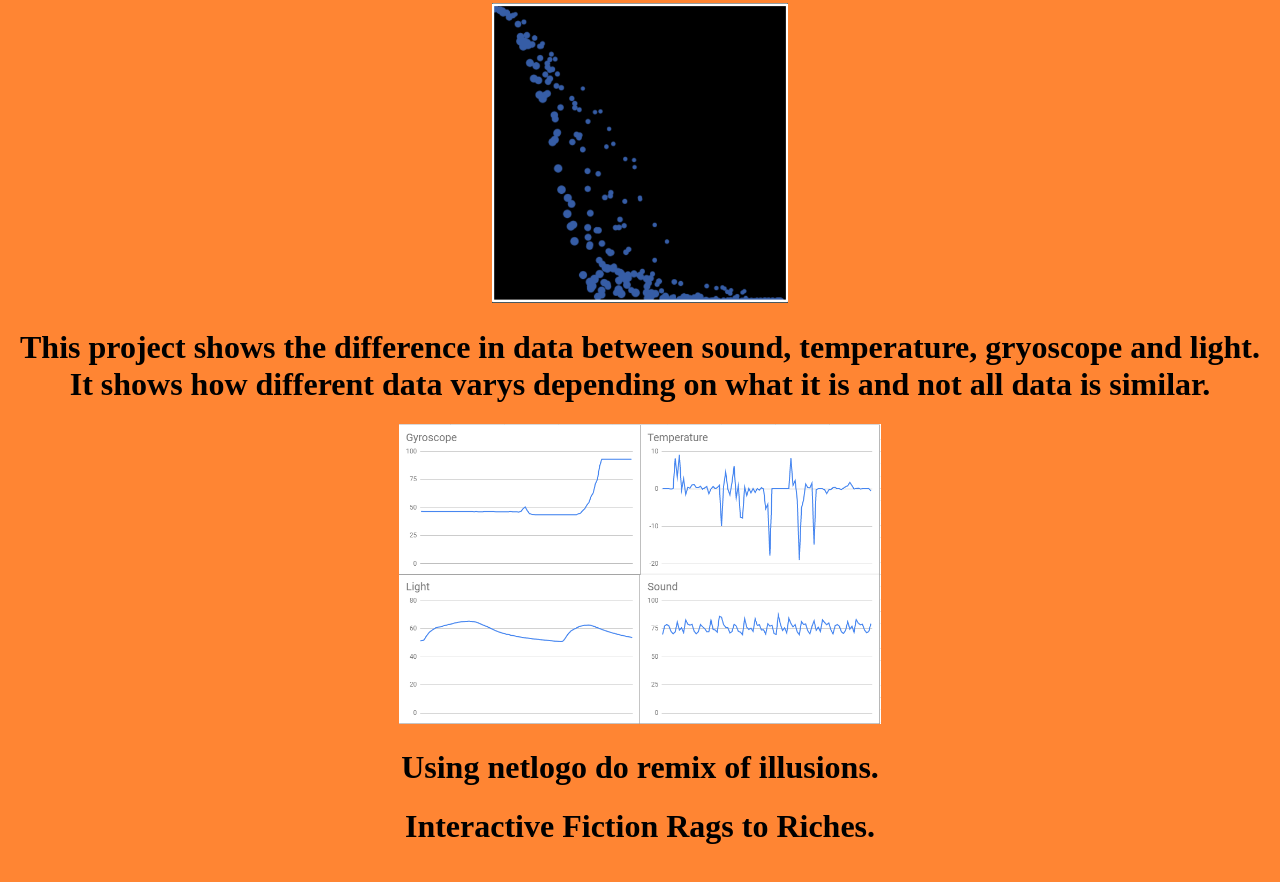
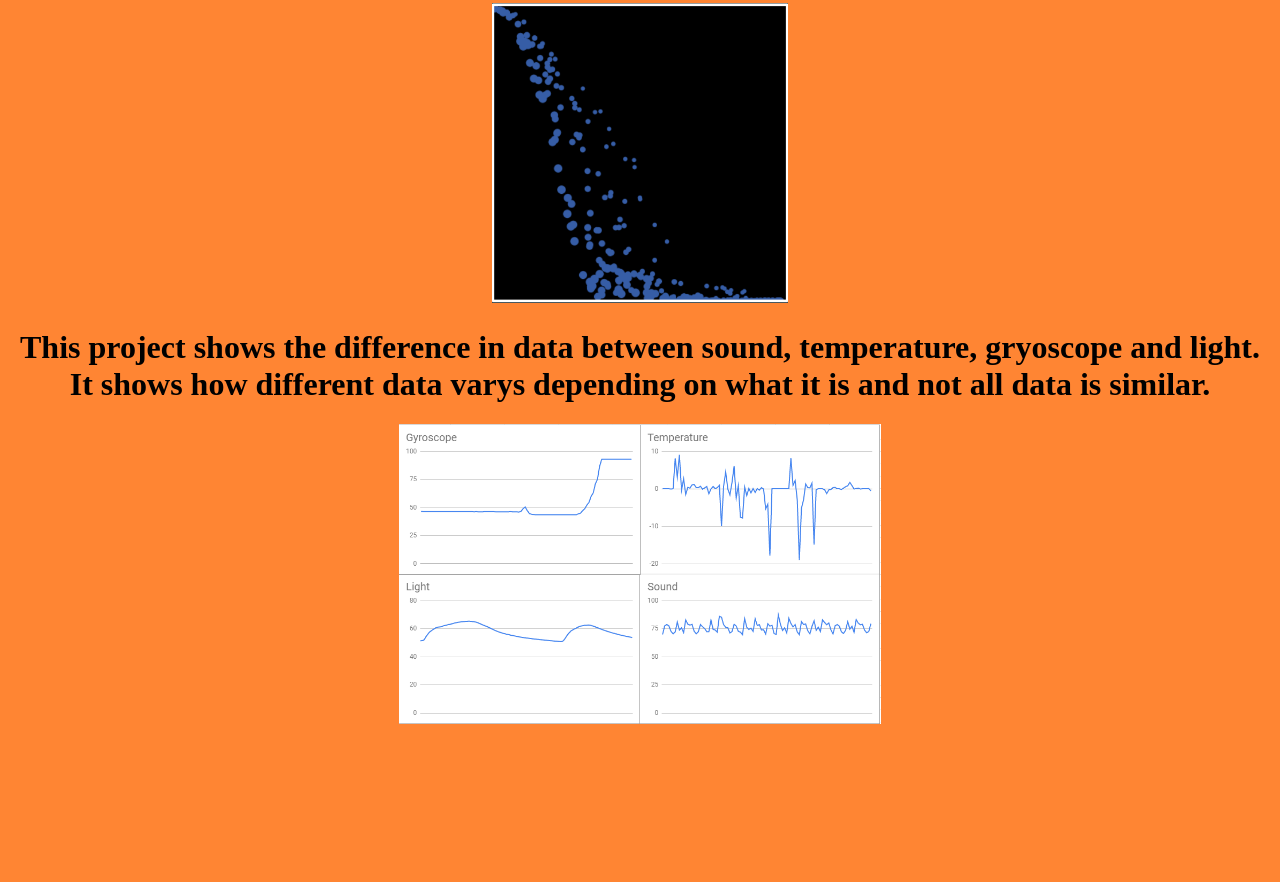
Before and after one commit to evanpetersen919/website-, a plain HTML site: page portfolio.html in a window 1280 px wide. Shown: the part 2416-3298 px from the top of the page. After the commit the page ends 3152 px from the top, so only its background shows below. Drawn offline with Linux system fonts and the light colour scheme.

Commit message:
Update portfolio.html

```diff
--- a/portfolio.html
+++ b/portfolio.html
@@ -37,9 +37,5 @@
     <h1>   This project shows the difference in data between sound, temperature, gryoscope and light. It shows how different data varys depending on what it is and not all data is similar.
 	    </h1>
 <img src="images/3.1.6.PNG" height="300">
-    <br>
-    <h1>   Using netlogo do remix of illusions.</h1>
-    <h1>   Interactive Fiction Rags to Riches.</h1>
-    <br>
 	  </body>
 	</html>
```
